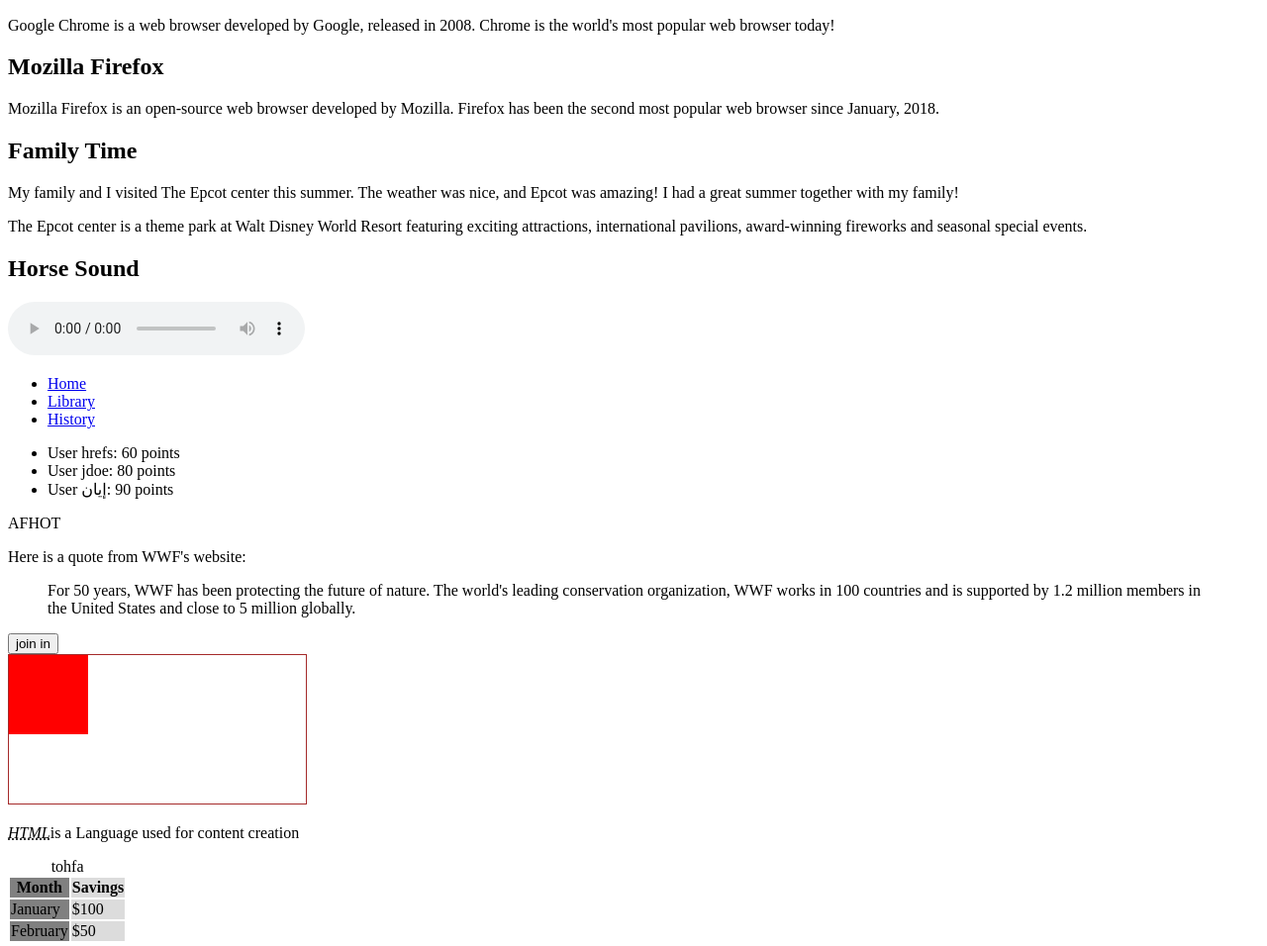
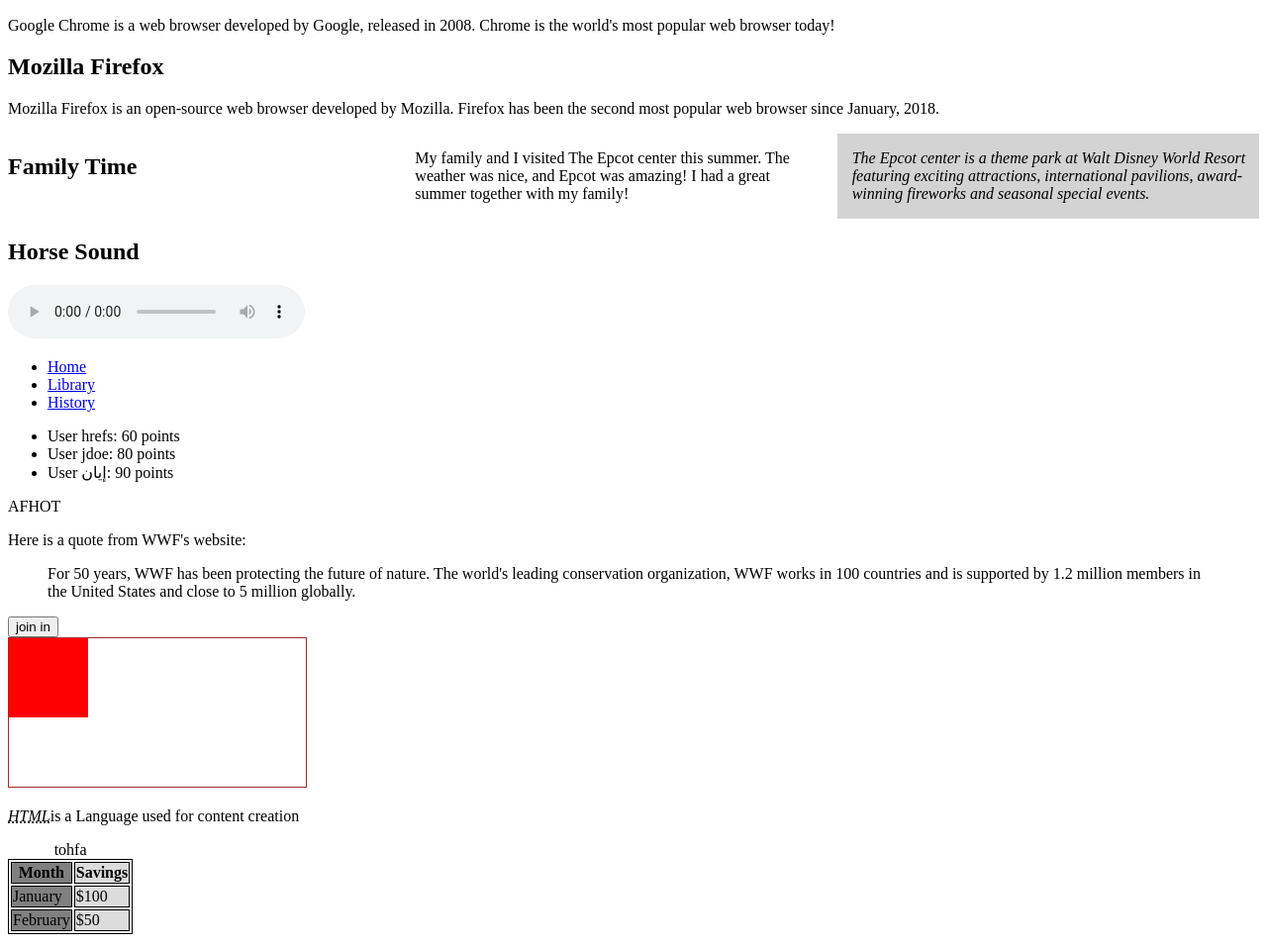
Before and after one commit to tasniattohfa/practice1, a plain HTML site: page index.html in a window 1280 px wide. Shown: the part 883-1839 px from the top of the page at 99% size. Drawn offline with Linux system fonts and the light colour scheme; files that its build step writes are made by us from their sources.

Commit message:
Update index.html

```diff
--- a/index.html
+++ b/index.html
@@ -5,7 +5,7 @@
     <meta charset="UTF-8">
     <meta name="viewport" content="width=device-width, initial-scale=1.0">
     <title>Document</title>
-    <link rel="stylesheet" href="css/practice.css ">
+    <link rel="stylesheet" href="css/style.css ">
     <!-- <base href="www.google.com/">  base for basic web address-->
 
 </head>
```
